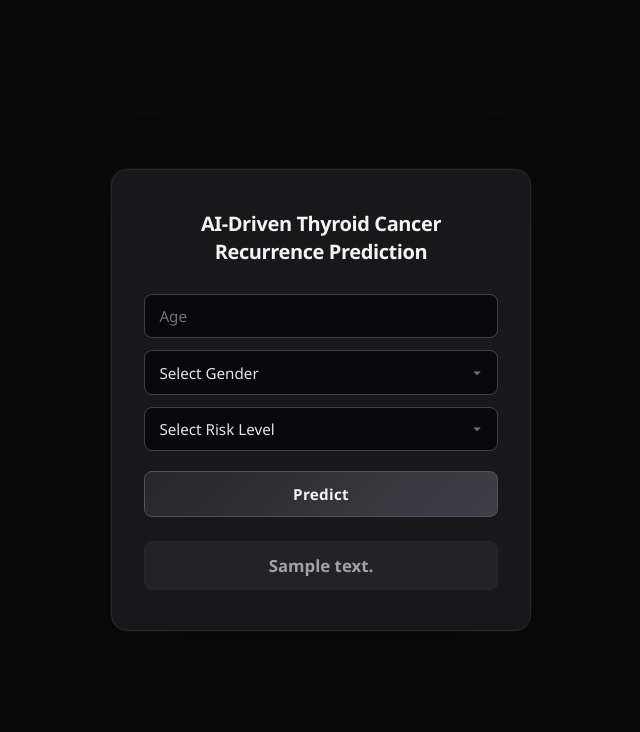
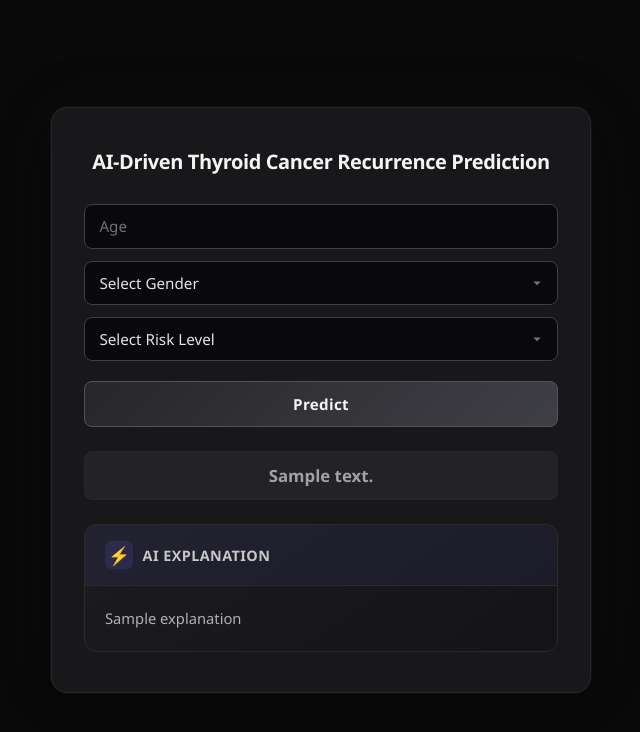
Before and after one commit to AyushBhxrdwaj/ThyroidCancer_recurrence, a Flask app: template templates/index.html in a window 1280 px wide. Shown: the top 732 px of the page, without its empty margins (319-959 px from the left). Run offline with Flask 3, Linux system fonts and the light colour scheme; the template is opened without the code that fills it: most values are stand-ins (such as "Sample title", 1, 10 or a date in 2020); parts of the project's set-up code (start-up, migrations or seed data) failed here and were passed over.

Commit message:
ai integration

```diff
--- a/app.py
+++ b/app.py
@@ -2,6 +2,15 @@ from flask import Flask, render_template, request
 import joblib
 import numpy as np
 import pandas as pd
+import os
+from dotenv import load_dotenv
+from google import genai
+
+load_dotenv()
+client = genai.Client(api_key=os.getenv("GEMINI_API_KEY"))
+
+
+
 
 app = Flask(__name__)
 
@@ -11,6 +20,12 @@ scaler = joblib.load('models/scaler.pkl')
 
 # Load training columns (IMPORTANT)
 model_columns = joblib.load('models/model_columns.pkl')
+
+feature_importance = joblib.load('models/feature_importances.pkl')
+
+
+
+
 
 
 @app.route("/")
@@ -39,11 +54,38 @@ def report():
         # Prediction
         prediction = model.predict(input_scaled)[0]
 
+        top_features = [
+    f.replace(' ', '_') for f in feature_importance.head(5).index.tolist()
+]
+
         probability = model.predict_proba(input_scaled)[0][1] * 100
+
+        prompt = f"""You are a compassionate medical AI assistant explaining thyroid cancer recurrence predictions to patients.
+
+Patient prediction: {"Recurrence Likely" if prediction == 1 else "Recurrence Unlikely"}
+Confidence: {probability:.1f}%
+Key factors considered: {", ".join(top_features)}
+
+Write a clear, warm, and easy-to-understand explanation for the patient. Follow these rules strictly:
+- Do NOT use any technical codes, variable names, column names, or abbreviations like N1b, T1a, M0, etc.
+- Translate all medical terms into plain everyday language.
+- Structure your response into exactly 3 short sections using these exact headings:
+  1. "What This Means" — a 2-3 sentence summary of the result.
+  2. "Key Factors" — briefly explain the top contributing factors in simple words (use bullet points, max 4 bullets).
+  3. "What You Can Do" — give 3-4 actionable health tips as bullet points.
+- Keep the entire response under 200 words.
+- Use a reassuring and supportive tone throughout.
+- Do NOT use markdown formatting like ### or ** or *. Use plain text only."""
+
+        response = client.models.generate_content(
+    model = 'gemini-3-flash-preview',
+    contents=prompt
+)
+        explanation = response.text
 
         result = f"Recurrence Likely with {probability:.2f}% confidence" if prediction == 1 else f"Recurrence Unlikely with {100 - probability:.2f}% confidence"
 
-        return render_template('index.html', prediction_text=result)
+        return render_template('index.html', prediction_text=result, explanation=explanation)
 
     except Exception as e:
         return render_template('index.html',
--- a/static/style.css
+++ b/static/style.css
@@ -1,5 +1,7 @@
 /* ── Reset ── */
-*, *::before, *::after {
+*,
+*::before,
+*::after {
   margin: 0;
   padding: 0;
   box-sizing: border-box;
@@ -7,7 +9,11 @@
 
 /* ── Body ── */
 body {
-    font-family: 'Segoe UI', system-ui, -apple-system, sans-serif;
+  font-family:
+    "Segoe UI",
+    system-ui,
+    -apple-system,
+    sans-serif;
   background: #0a0a0a;
   display: flex;
   justify-content: center;
@@ -23,11 +29,11 @@ body {
   border-radius: 16px;
   border: 1px solid #27272a;
   box-shadow:
-        0 0 0 1px rgba(255,255,255,0.03),
-        0 20px 60px rgba(0,0,0,0.5),
-        0 0 80px rgba(100,100,120,0.06);
+    0 0 0 1px rgba(255, 255, 255, 0.03),
+    0 20px 60px rgba(0, 0, 0, 0.5),
+    0 0 80px rgba(100, 100, 120, 0.06);
   width: 100%;
-    max-width: 420px;
+  max-width: 540px;
   text-align: center;
 }
 
@@ -49,7 +55,8 @@ form {
 }
 
 /* ── Inputs & Selects ── */
-input, select {
+input,
+select {
   width: 100%;
   padding: 0.7rem 0.9rem;
   background: #09090b;
@@ -59,7 +66,9 @@ input, select {
   font-size: 0.95rem;
   font-family: inherit;
   outline: none;
-    transition: border-color 0.2s ease, box-shadow 0.2s ease;
+  transition:
+    border-color 0.2s ease,
+    box-shadow 0.2s ease;
   -webkit-appearance: none;
   appearance: none;
 }
@@ -68,9 +77,10 @@ input::placeholder {
   color: #71717a;
 }
 
-input:focus, select:focus {
+input:focus,
+select:focus {
   border-color: #a1a1aa;
-    box-shadow: 0 0 0 3px rgba(161,161,170,0.15);
+  box-shadow: 0 0 0 3px rgba(161, 161, 170, 0.15);
 }
 
 select {
@@ -116,7 +126,7 @@ button {
 button:hover {
   background: linear-gradient(135deg, #3f3f46, #52525b);
   border-color: #71717a;
-    box-shadow: 0 4px 16px rgba(0,0,0,0.4);
+  box-shadow: 0 4px 16px rgba(0, 0, 0, 0.4);
   transform: translateY(-1px);
 }
 
@@ -132,8 +142,99 @@ button:active {
   font-weight: 600;
   padding: 0.75rem 1rem;
   border-radius: 8px;
-    background: rgba(161,161,170,0.08);
+  background: rgba(161, 161, 170, 0.08);
   border: 1px solid #27272a;
   color: #a1a1aa;
   min-height: 0;
 }
+
+/* ── Explanation Section ── */
+.explanation {
+  margin-top: 1.5rem;
+  text-align: left;
+  background: linear-gradient(145deg, #1c1c20, #141417);
+  border: 1px solid #2a2a2e;
+  border-radius: 12px;
+  overflow: hidden;
+}
+
+.explanation-header {
+  display: flex;
+  align-items: center;
+  gap: 0.6rem;
+  padding: 1rem 1.25rem;
+  background: rgba(99, 102, 241, 0.08);
+  border-bottom: 1px solid #2a2a2e;
+}
+
+.explanation-icon {
+  font-size: 1.1rem;
+  display: flex;
+  align-items: center;
+  justify-content: center;
+  width: 28px;
+  height: 28px;
+  background: rgba(99, 102, 241, 0.15);
+  border-radius: 6px;
+}
+
+.explanation-header h3 {
+  font-size: 0.9rem;
+  font-weight: 600;
+  color: #c7c7cc;
+  letter-spacing: 0.03em;
+  text-transform: uppercase;
+}
+
+.explanation-body {
+  padding: 1.25rem;
+  display: flex;
+  flex-direction: column;
+  gap: 0.5rem;
+}
+
+.explanation-body p {
+  font-size: 0.92rem;
+  line-height: 1.65;
+  color: #b0b0b8;
+  margin: 0;
+}
+
+.section-heading {
+  font-size: 0.85rem;
+  font-weight: 700;
+  color: #e4e4e7;
+  text-transform: uppercase;
+  letter-spacing: 0.05em;
+  margin-top: 0.75rem;
+  margin-bottom: 0.15rem;
+  padding-bottom: 0.35rem;
+  border-bottom: 1px solid rgba(161, 161, 170, 0.1);
+}
+
+.explanation-body .section-heading:first-child {
+  margin-top: 0;
+}
+
+.bullet-item {
+  display: flex;
+  align-items: flex-start;
+  gap: 0.6rem;
+  padding: 0.3rem 0;
+  padding-left: 0.25rem;
+}
+
+.bullet-dot {
+  flex-shrink: 0;
+  width: 6px;
+  height: 6px;
+  border-radius: 50%;
+  background: #6366f1;
+  margin-top: 0.45rem;
+}
+
+.bullet-item span {
+  font-size: 0.9rem;
+  line-height: 1.55;
+  color: #a1a1aa;
+}
--- a/templates/index.html
+++ b/templates/index.html
@@ -1,21 +1,20 @@
-<!DOCTYPE html>
+<!doctype html>
 <html>
   <head>
     <title>AI Thyroid Cancer Recurrence Predictor</title>
 
-    <link rel="stylesheet"
-          href="{{ url_for('static', filename='style.css') }}">
+    <link
+      rel="stylesheet"
+      href="{{ url_for('static', filename='style.css') }}"
+    />
   </head>
 
   <body>
-
     <div class="container">
-
       <h2>AI-Driven Thyroid Cancer Recurrence Prediction</h2>
 
       <form action="/report" method="post">
-
-        <input type="number" name="Age" placeholder="Age" required>
+        <input type="number" name="Age" placeholder="Age" required />
 
         <select name="Gender" required>
           <option value="" disabled selected>Select Gender</option>
@@ -31,14 +30,34 @@
         </select>
 
         <button type="submit">Predict</button>
-
       </form>
 
-    <div class="result">
-        {{ prediction_text }}
+      <div class="result">{{ prediction_text }}</div>
+
+      {% if explanation %}
+      <div class="explanation">
+        <div class="explanation-header">
+          <span class="explanation-icon">&#9889;</span>
+          <h3>AI Explanation</h3>
         </div>
-
+        <div class="explanation-body">
+          {% for line in explanation.split('\n') %} {% if line.strip() %} {% if
+          line.strip().startswith('What This Means') or
+          line.strip().startswith('Key Factors') or
+          line.strip().startswith('What You Can Do') %}
+          <h4 class="section-heading">{{ line.strip() }}</h4>
+          {% elif line.strip().startswith('- ') or line.strip().startswith('• ')
+          %}
+          <div class="bullet-item">
+            <span class="bullet-dot"></span>
+            <span>{{ line.strip()[2:] }}</span>
           </div>
-
+          {% else %}
+          <p>{{ line.strip() }}</p>
+          {% endif %} {% endif %} {% endfor %}
+        </div>
+      </div>
+      {% endif %}
+    </div>
   </body>
 </html>
```
Also changed, not shown: 3 other files. Lines whose indentation alone changed are shown as unchanged.
